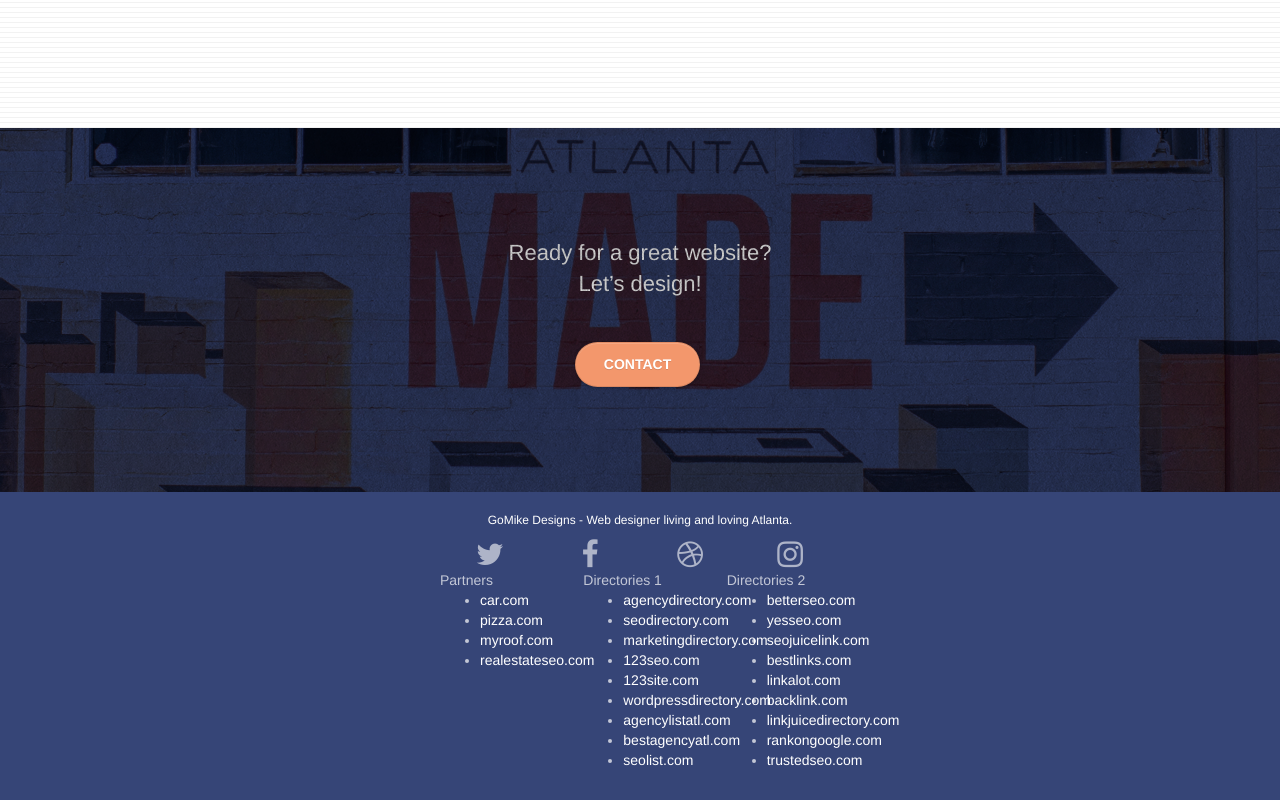
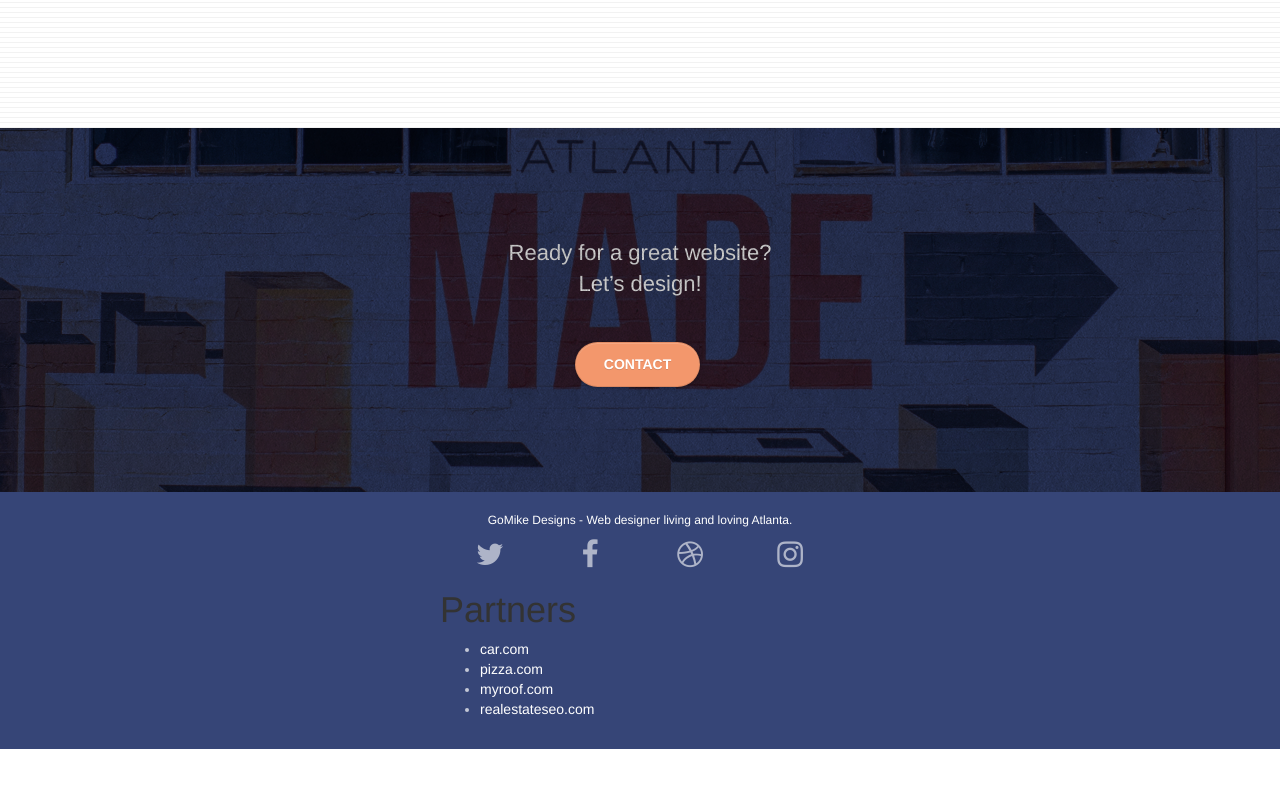
Before and after one commit to xappys/Project-4-SEO, a plain HTML site: page index.html in a window 1280 px wide. Shown: the part 2794-3594 px from the top of the page. After the commit the page ends 3543 px from the top, so only its background shows below. Drawn offline with Linux system fonts and the light colour scheme.

Commit message:
Issues 7, 8 (footer seo directories, 'partners')

```diff
--- a/index.html
+++ b/index.html
@@ -245,41 +245,13 @@
 					</div>
 					<div class="row">
 					<div class="col-sm-4">
-						Partners
+						<h1>Partners</h1>
 							<ul>
 								<li><a href="car.com">car.com</a></li>
 								<li><a href="pizza.com">pizza.com</a></li>
 								<li><a href="myroof.com">myroof.com</a></li>
 								<li><a href="realestateseo.com">realestateseo.com</a></li>
 							</ul>
-					</div>
-					<div class="col-sm-4">
-						Directories 1
-						<ul>
-							<li><a href="agencydirectory.com">agencydirectory.com</a></li>
-							<li><a href="seodirectory.com">seodirectory.com</a></li>
-							<li><a href="marketingdirectory.com">marketingdirectory.com</a></li>
-							<li><a href="123seo.com">123seo.com</a></li>
-							<li><a href="123site.com">123site.com</a></li>
-							<li><a href="wordpressdirectory.com">wordpressdirectory.com</a></li>
-							<li><a href="agencylistatl.com">agencylistatl.com</a></li>
-							<li><a href="bestagencyatl.com">bestagencyatl.com</a></li>
-							<li><a href="seolist.com">seolist.com</a></li>
-						</ul>
-					</div>
-					<div class="col-sm-4">
-						Directories 2
-						<ul>
-							<li><a href="betterseo.com">betterseo.com</a></li>
-							<li><a href="yesseo.com">yesseo.com</a></li>
-							<li><a href="seojuicelink.com">seojuicelink.com</a></li>
-							<li><a href="bestlinks.com">bestlinks.com</a></li>
-							<li><a href="linkalot.com">linkalot.com</a></li>
-							<li><a href="backlink.com">backlink.com</a></li>
-							<li><a href="linkjuicedirectory.com">linkjuicedirectory.com</a></li>
-							<li><a href="rankongoogle.com">rankongoogle.com</a></li>
-							<li><a href="trustedseo.com">trustedseo.com</a></li>
-						</ul>
 					</div>
 				</div>
 			</div>
```
